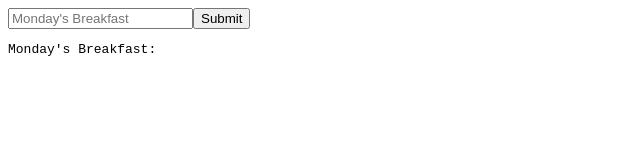
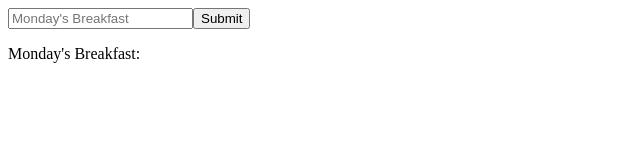
Before and after one commit to dskaiser82/udacity-proj2, a React (Create React App) app in the folder frontend/: page / in a window 1280 px wide. Shown: the top 160 px of the page, without its empty margins (0-640 px from the left). Built offline with nearby package versions, Linux system fonts and the light colour scheme.

Commit message:
successfully changed it

```diff
--- a/frontend/src/components/App.js
+++ b/frontend/src/components/App.js
@@ -7,6 +7,7 @@ class App extends Component {
   }
   componentDidMount () {
     const { store } = this.props
+
 
     store.subscribe(() => {
       this.setState(() => ({
@@ -19,9 +20,8 @@ class App extends Component {
     this.props.store.dispatch(addRecipe({
       day: 'monday',
       meal: 'breakfast',
-      recipe: {
-        label: this.input.value
-      },
+      recipe: this.input.value
+
     }))
 
     this.input.value = ''
@@ -36,9 +36,9 @@ class App extends Component {
         />
         <button onClick={this.submitFood}>Submit</button>
 
-        <pre>
+        <p>
           Monday's Breakfast: {this.state.calendar && this.state.calendar.monday.breakfast}
-        </pre>
+        </p>
       </div>
     )
   }
--- a/frontend/src/reducers/index.js
+++ b/frontend/src/reducers/index.js
@@ -47,7 +47,7 @@ function calendar (state = initialCalendarState, action) {
         ...state,
         [day]: {
           ...state[day],
-          [meal]: recipe.label,
+          [meal]: recipe,
         }
       }
     case REMOVE_FROM_CALENDAR :
```
